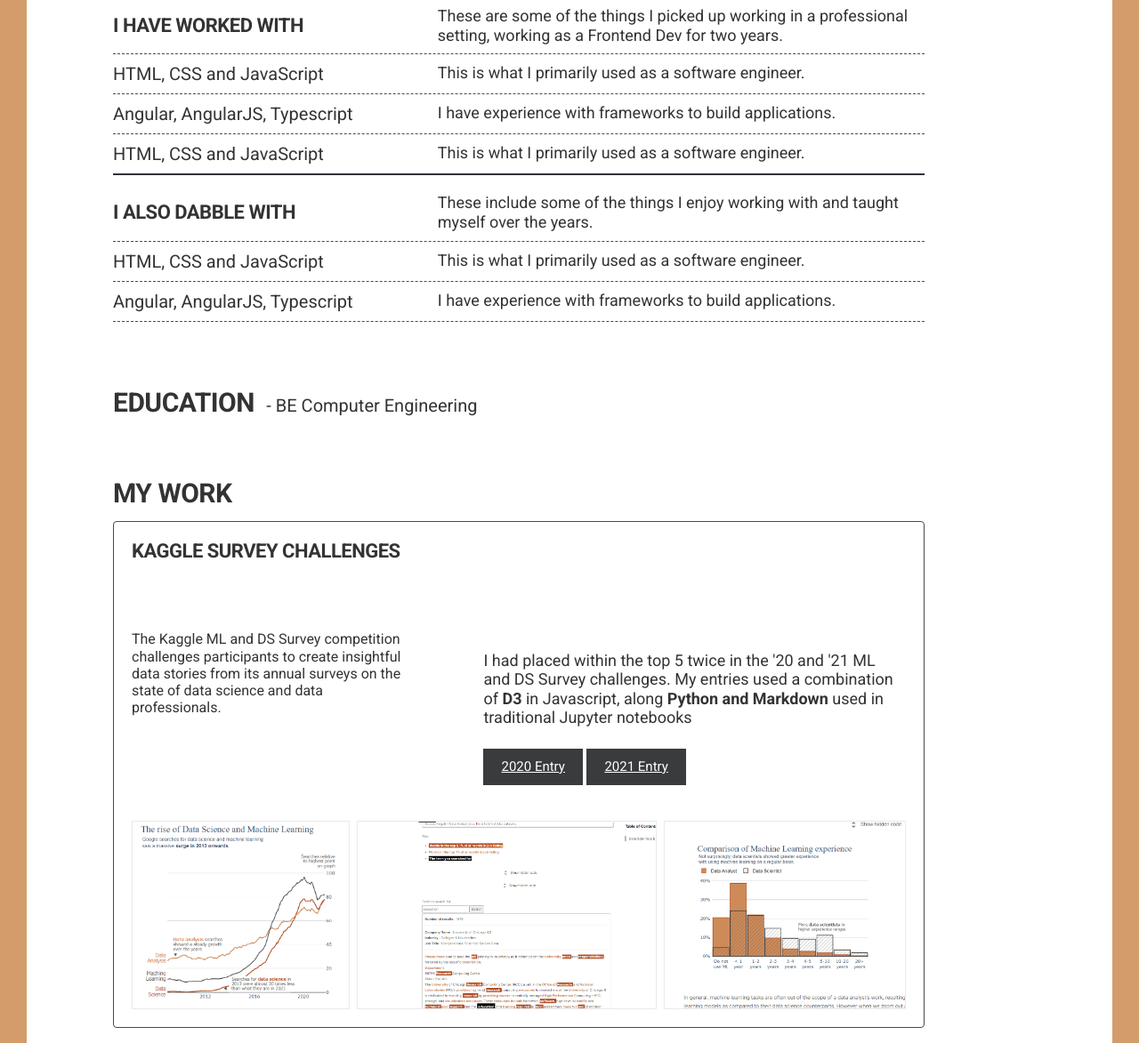
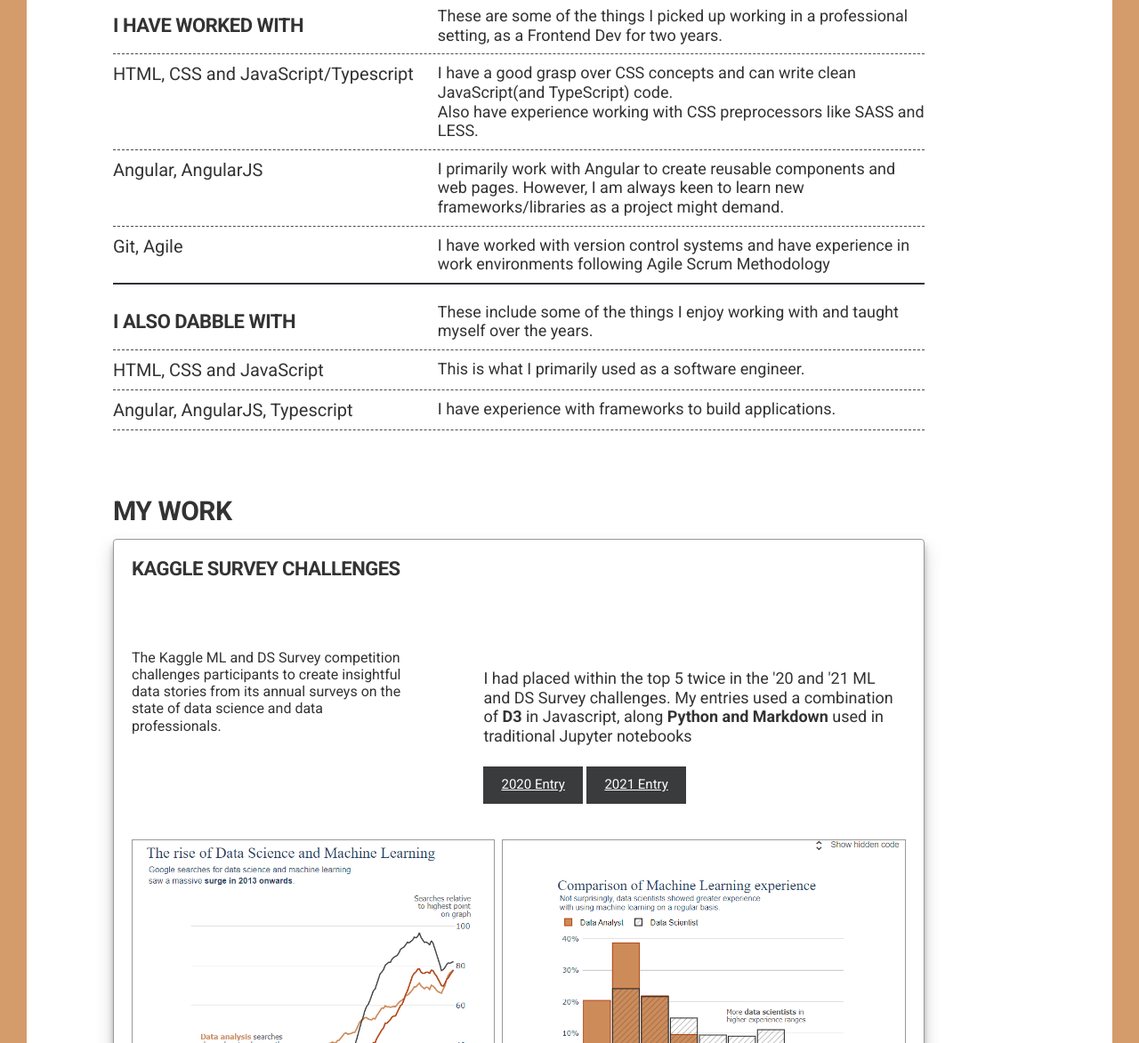
Before and after one commit to schubert-da/schubert-portfolio, a website: page index.html in a window 1280 px wide. Shown: the part 733-1906 px from the top of the page at 89% size. Drawn offline with Linux system fonts and the light colour scheme; files whose address does not match are found by name.

Commit message:
markup changes, box shadows

```diff
--- a/index.html
+++ b/index.html
@@ -77,19 +77,19 @@
             <div class="text-home section-header">Skills</div>
             <div class="skill-group">
                 <div class="skill-group-header">I have worked with</div>
-                <div class="skill-group-desc">These are some of the things I picked up working in a professional setting, working as a Frontend Dev for two years.</div>
+                <div class="skill-group-desc">These are some of the things I picked up working in a professional setting, as a Frontend Dev for two years.</div>
             </div>
             <div class="skill-group">
-                <div class="skill-group-name">HTML, CSS and JavaScript</div>
-                <div class="skill-group-desc">This is what I primarily used as a software engineer.</div>
+                <div class="skill-group-name">HTML, CSS and JavaScript/Typescript</div>
+                <div class="skill-group-desc">I have a good grasp over CSS concepts and can write clean JavaScript(and TypeScript) code.<br>Also have experience working with CSS preprocessors like SASS and LESS.</div>
             </div>
             <div class="skill-group">
-                <div class="skill-group-name">Angular, AngularJS, Typescript</div>
-                <div class="skill-group-desc">I have experience with frameworks to build applications.</div>
+                <div class="skill-group-name">Angular, AngularJS</div>
+                <div class="skill-group-desc">I primarily work with Angular to create reusable components and web pages. However, I am always keen to learn new frameworks/libraries as a project might demand.</div>
             </div>
             <div class="skill-group" style="border-bottom: 2px solid #2f3238; margin-bottom: 2rem;">
-                <div class="skill-group-name">HTML, CSS and JavaScript</div>
-                <div class="skill-group-desc">This is what I primarily used as a software engineer.</div>
+                <div class="skill-group-name">Git, Agile</div>
+                <div class="skill-group-desc">I have worked with version control systems and have experience in work environments following Agile Scrum Methodology</div>
             </div>
             <div class="skill-group">
                 <div class="skill-group-header">I also dabble with</div>
@@ -105,12 +105,13 @@
             </div>
         </div>
     </div>
-
+<!--
     <div class="container">
         <div class="education-section">
             <span class="text-home section-header--works" style="margin-right: 1rem;">Education</span>
             <span class="education-desc">- BE Computer Engineering </span></div>
     </div>
+-->
 
     <div class="container">
         <div class="text-home section-header--works">My Work</div>
@@ -137,9 +138,11 @@
                 <div class="works-image">
                     <img src="images/projects/kaggle1.png" alt="img21" />
                 </div>
+                <!--
                 <div class="works-image">
                     <img src="images/projects/kaggle2.png" alt="img21" />
                 </div>
+                -->
                 <div class="works-image">
                     <img src="images/projects/kaggle3.png" alt="img21" />
                 </div>
@@ -166,9 +169,11 @@
                 <div class="works-image">
                     <img src="images/projects/dvpalettes1.png" alt="img21" />
                 </div>
+                <!--
                 <div class="works-image">
                     <img src="images/projects/dvpalettes5.png" alt="img21" />
                 </div>
+                -->
                 <div class="works-image">
                     <img src="images/projects/dvpalettes3.png" alt="img21" />
                 </div>
--- a/styles/sass/pages/_home.scss
+++ b/styles/sass/pages/_home.scss
@@ -283,8 +283,9 @@
     flex-direction: column;
 
     // height: 30rem;
-    border: 1px solid #4c4752;
+    border: 1px solid #999;
     border-radius: 4px;
+    box-shadow: rgba(0, 0, 0, 0.19) 0px 10px 20px, rgba(0, 0, 0, 0.23) 0px 6px 6px;
 
     padding: 2rem;
     margin: 0 15% 0 5%;
@@ -349,9 +350,9 @@
         flex-direction: row;
 
         .works-image{
-            border: 1px solid #eaeaea ;
 
             img{
+                border: 1px solid #999;
                 width: auto;
                 height: auto;
                 max-height: 45rem;
```
Also changed, not shown: styles/sass/main.css, 1 other file.
